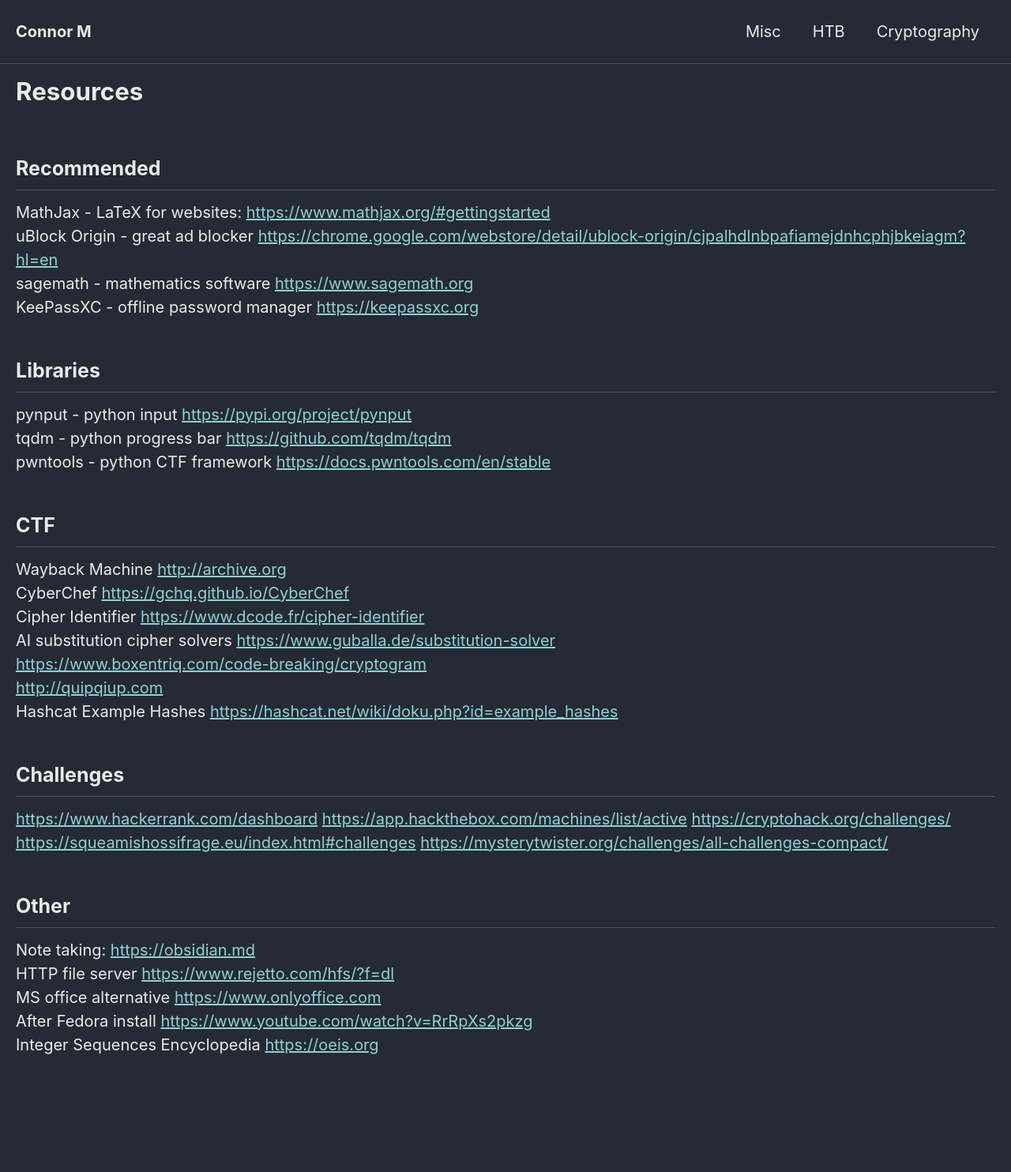
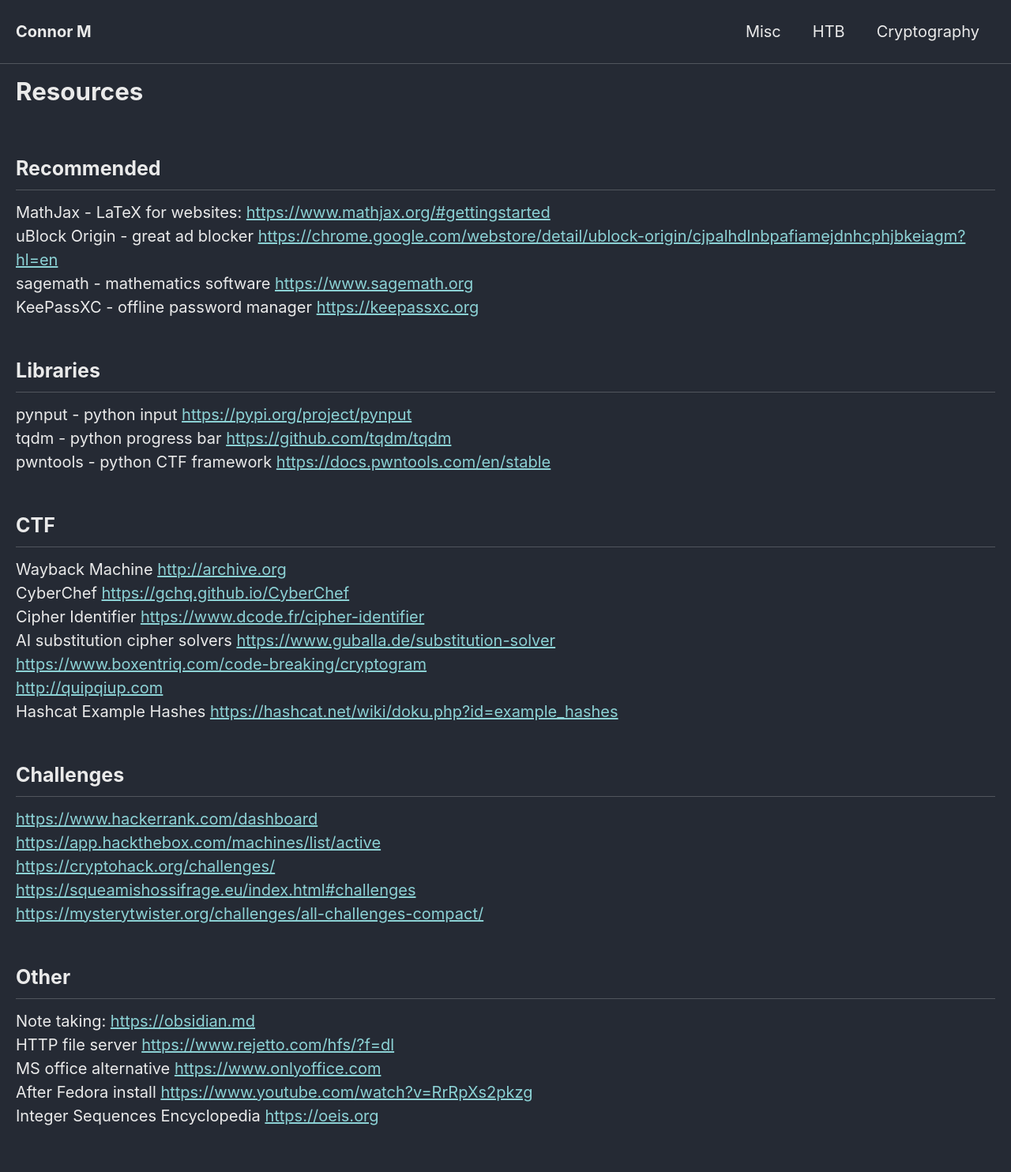
Before and after one commit to Connor-McCartney/Connor-McCartney.github.io, a Jekyll site: the page built from _pages/misc/resources.md, in a window 1280 px wide. Shown: the whole page at 79% size. Built offline with Jekyll 4.4.1, drawn with Linux system fonts in a browser that asks for light colours; cached includes are drawn as plain includes; before the commit the page ends 1394 px from its top, so only the background shows below that.

Commit message:
Update resources.md

```diff
--- a/_pages/misc/resources.md
+++ b/_pages/misc/resources.md
@@ -28,11 +28,11 @@ Hashcat Example Hashes <https://hashcat.net/wiki/doku.php?id=example_hashes> <br
 
 ## Challenges
 
-<https://www.hackerrank.com/dashboard>
-<https://app.hackthebox.com/machines/list/active>
-<https://cryptohack.org/challenges/>
-<https://squeamishossifrage.eu/index.html#challenges>
-<https://mysterytwister.org/challenges/all-challenges-compact/>
+<https://www.hackerrank.com/dashboard> <br>
+<https://app.hackthebox.com/machines/list/active> <br>
+<https://cryptohack.org/challenges/> <br>
+<https://squeamishossifrage.eu/index.html#challenges> <br>
+<https://mysterytwister.org/challenges/all-challenges-compact/> <br>
 
 ## Other
 
```
